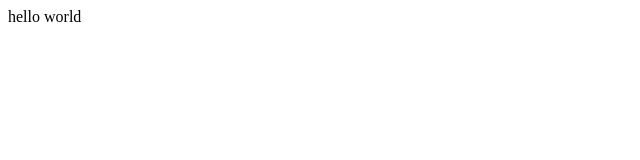
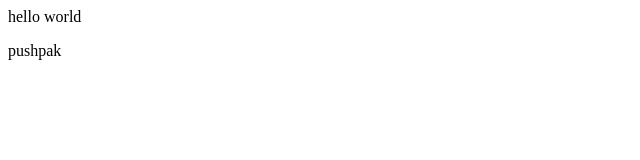
Before and after one commit to pushpak-dev/Localrepo, a plain HTML site: page index.html in a window 1280 px wide. Shown: the full height of the page, 0-640 px from the left. Drawn offline with Linux system fonts and the light colour scheme.

Commit message:
add new para

```diff
--- a/index.html
+++ b/index.html
@@ -1 +1,2 @@
 <p>hello world</p>
+<p>pushpak</p>
```
